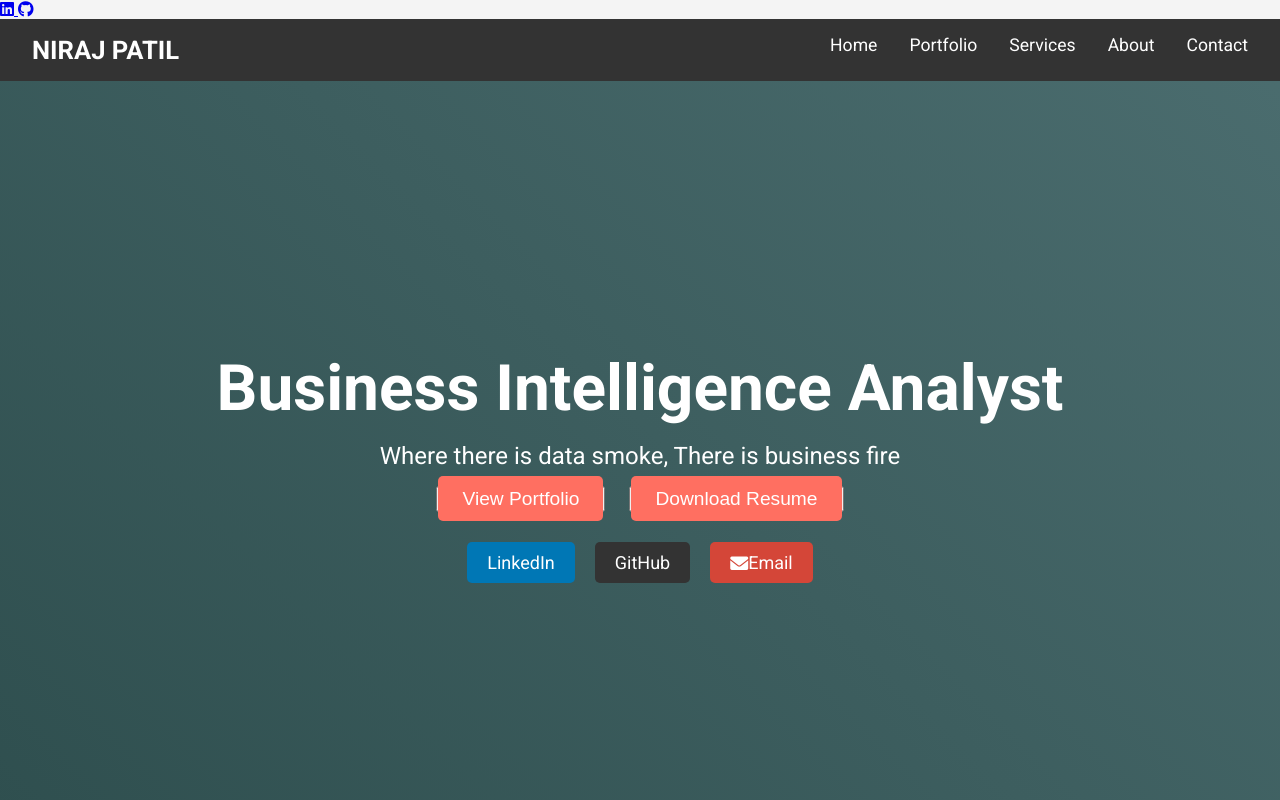
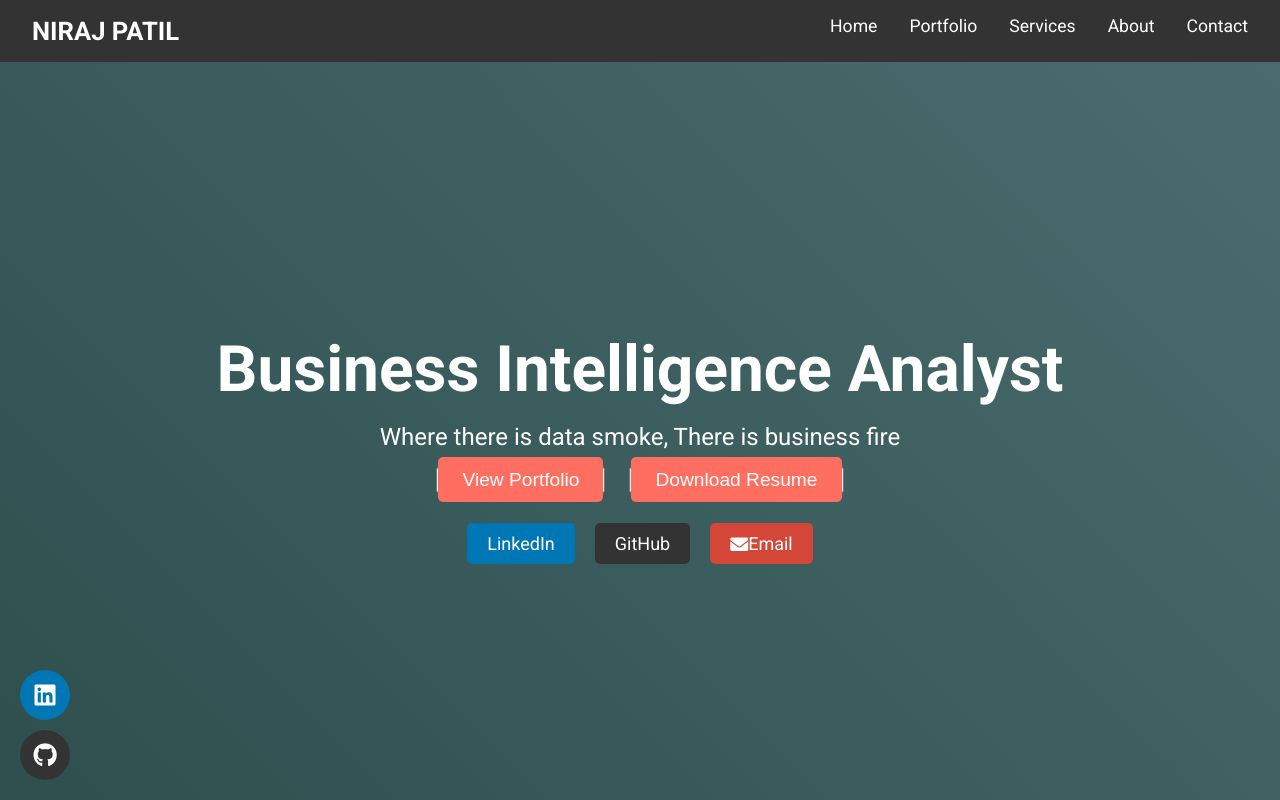
Before and after one commit to NirajBhau/Portfolio, a plain HTML site: page index.html in a window 1280 px wide. Shown: the top 800 px of the page. Drawn offline with Linux system fonts and the light colour scheme.

Commit message:
Update style.css

```diff
--- a/style.css
+++ b/style.css
@@ -301,6 +301,22 @@ button {
   background-color: #e55a4e;
 }
 
+.form-button {
+  display: inline-block;
+  padding: 12px 24px;
+  background-color: #4CAF50;
+  color: white;
+  text-decoration: none;
+  border-radius: 5px;
+  font-size: 1.2rem;
+  transition: background-color 0.3s;
+}
+
+.form-button:hover {
+  background-color: #45a049;
+}
+
+
 /* Social Links */
 .social-links {
   margin-top: 2rem;
@@ -322,6 +338,54 @@ footer {
   background-color: #333;
   color: white;
   padding: 2rem 0;
+}
+/* Bottom-left icons container */
+.bottom-left-icons {
+  position: fixed;
+  bottom: 20px;
+  left: 20px;
+  display: flex;
+  flex-direction: column;
+  gap: 10px;
+  z-index: 1000;
+}
+
+/* Common styles for social buttons */
+.social-icon {
+  display: flex;
+  justify-content: center;
+  align-items: center;
+  width: 50px;
+  height: 50px;
+  background-color: #333;
+  color: white;
+  border-radius: 50%;
+  text-decoration: none;
+  font-size: 24px;
+  transition: background-color 0.3s, transform 0.3s;
+}
+
+/* Hover effect for social buttons */
+.social-icon:hover {
+  transform: scale(1.1);
+}
+
+/* Specific styles for LinkedIn */
+.social-icon.linkedin {
+  background-color: #0077b5;
+}
+
+.social-icon.linkedin:hover {
+  background-color: #005582;
+}
+
+/* Specific styles for GitHub */
+.social-icon.github {
+  background-color: #333;
+}
+
+.social-icon.github:hover {
+  background-color: #444;
 }
 
 .footer-content {
```
